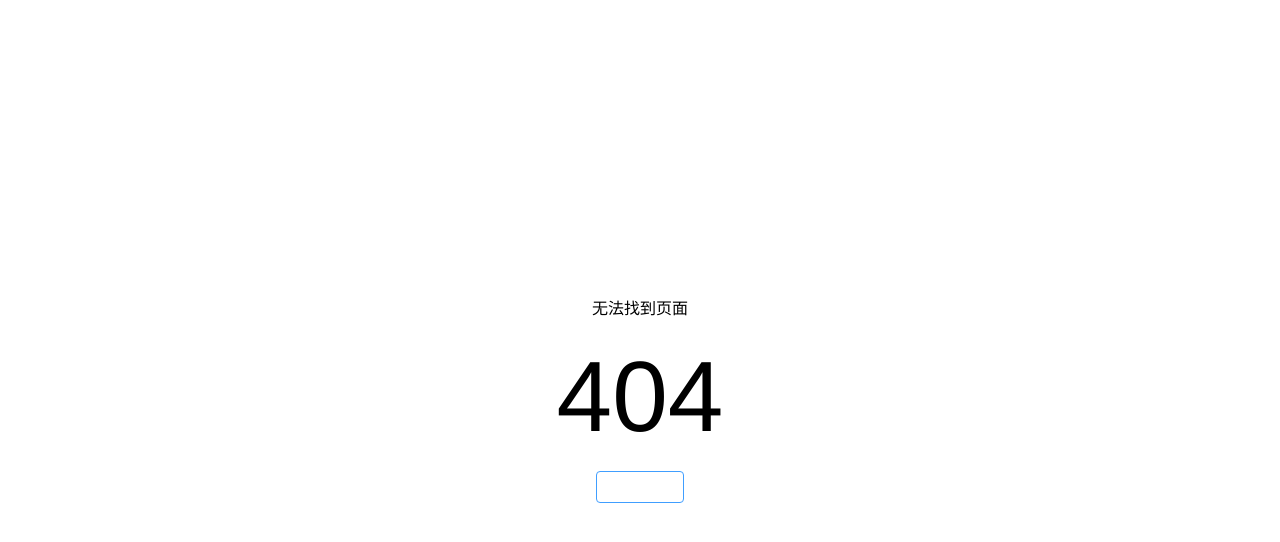
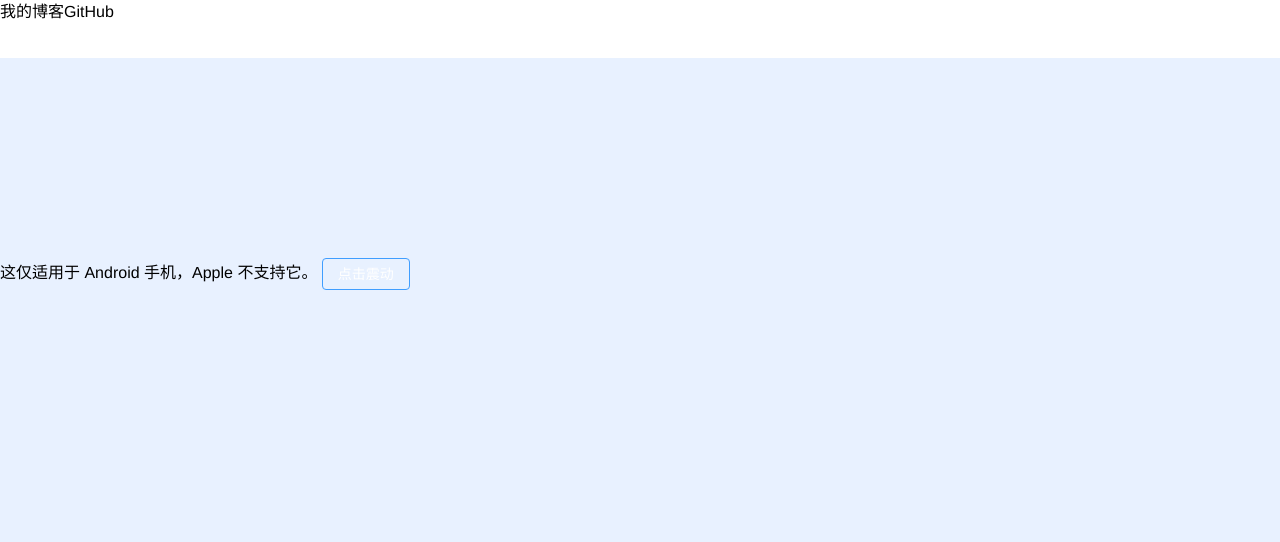
Before and after one commit to wangrongding/frontend-park, a Vue app: page /other/vibrate in a window 1280 px wide. Before the commit this address had no page. Shown: the top 542 px of the page. Built offline with nearby package versions, Linux system fonts and the light colour scheme.

Commit message:
feat: 添加震动 demo

```diff
--- /dev/null
+++ b/src/page/other/vibrate.vue
@@ -0,0 +1,24 @@
+<script setup lang="ts">
+// 关于振动 API 的不幸现实是，这仅适用于 Android 手机，因为 Apple 不支持它。这是关于该主题的Stack Overflow 评论：https://stackoverflow.com/questions/56926591/navigator-vibrate-break-the-code-on-ios-browsers
+let canVibrate = false
+if ('vibrate' in navigator) canVibrate = true
+
+function vibrate() {
+  if (!canVibrate) return
+  // navigator.vibrate(1000)
+  // 振动 1000 毫秒，停止 500 毫秒，然后再次振动 1000 毫秒
+  navigator.vibrate([1000, 500, 1000])
+}
+</script>
+<template>
+  这仅适用于 Android 手机，Apple 不支持它。
+  <el-button
+    style="margin: 200px auto"
+    type="primary"
+    size="default"
+    @click="vibrate"
+  >
+    点击震动
+  </el-button>
+</template>
+<style lang="scss" scoped></style>
--- a/src/router/modules/other.ts
+++ b/src/router/modules/other.ts
@@ -21,6 +21,11 @@ export const other: RouteRecordRaw[] = [
         meta: { title: 'CHSI在线证明(不可乱用)' },
         component: () => import('@/page/other/chsi/index-temp.vue'),
       },
+      {
+        path: '/other/vibrate',
+        meta: { title: '震动（暂只支持安卓）' },
+        component: () => import('@/page/other/vibrate.vue'),
+      },
     ],
   },
 ]
```
